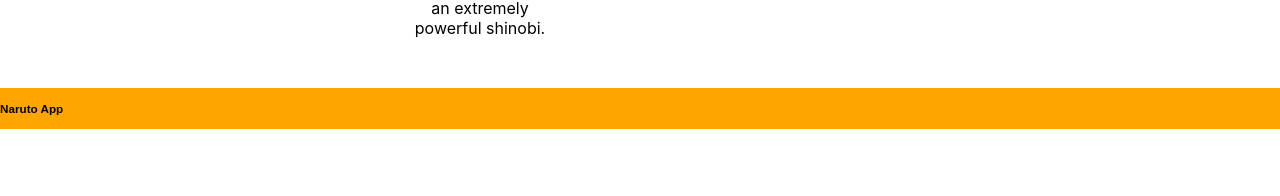
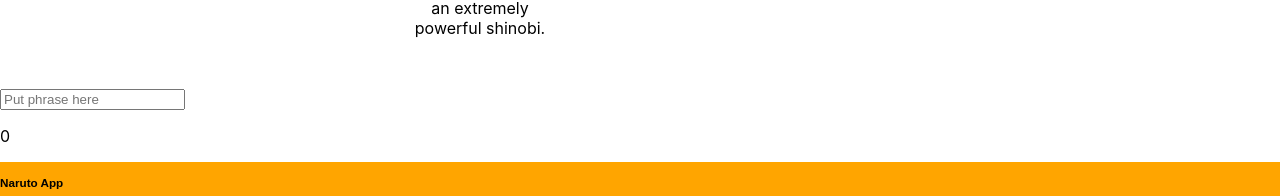
Before and after one commit to AmeliaHaba/front-end-naruto-app, a React (Create React App) app: page / in a window 1280 px wide. Shown: the part 1740-1936 px from the top of the page. Before the commit the page ends 1869 px from the top, so only its background shows below. Built offline with nearby package versions, Linux system fonts and the light colour scheme.

Commit message:
add coding challenge

```diff
--- a/src/components/About.js
+++ b/src/components/About.js
@@ -1,4 +1,5 @@
 import React, { Component } from "react";
+
 
 export class About extends Component {
   render() {
@@ -9,8 +10,8 @@ export class About extends Component {
           Naruto is Japanese manga series written and illustrated by Masashi
           Kishimoto. The story follows Naruto Uzumaki, a young boy on his ninja
           journey. The story is told in three parts – the first set in Naruto's
-          pre-teen years,the second in his teens, and the third following the
-          original character's children. Along the way, he meets some of his
+          pre-teen years, the second in his teens, and the third following the
+          original characters and their children. Along the way he meets some of his
           bestfriends, creates lasting friendships, and fights in intense
           missions. The show is all about believing in yourself and protecting
           your village.
--- /dev/null
+++ b/src/components/Test.js
@@ -0,0 +1,37 @@
+import React, { Component } from "react";
+
+class Length extends Component {
+    constructor() {
+        super()
+        this.state = {
+            phrase: ""
+        }
+    }
+
+    onChangeHandler = (e) => {
+        this.setState({
+            [e.target.name]: e.target.value
+
+        })
+    }
+
+    render() {
+        return (
+        <>
+            <input
+                type="text"
+                name="phrase"
+                placeholder="Put phrase here"
+                maxLength = "10"
+                value={this.state.phrase}
+                onChange={this.onChangeHandler}
+            />
+            <p>{this.state.phrase.length}</p>
+        </>
+        )
+    }
+}
+
+
+
+export default Length;
--- a/src/containers/Home.js
+++ b/src/containers/Home.js
@@ -1,6 +1,7 @@
 import React, { Component } from "react";
 import Banner from "../components/Banner";
 import Teams from "../components/Teams";
+import Test from "../components/Test";
 
 class Home extends Component {
   render() {
@@ -8,6 +9,7 @@ class Home extends Component {
       <div>
         <Banner />
         <Teams />
+        <Test />
       </div>
     );
   }
```
Also changed, not shown: 1 other file (tests, documents, lock files or other folders).
